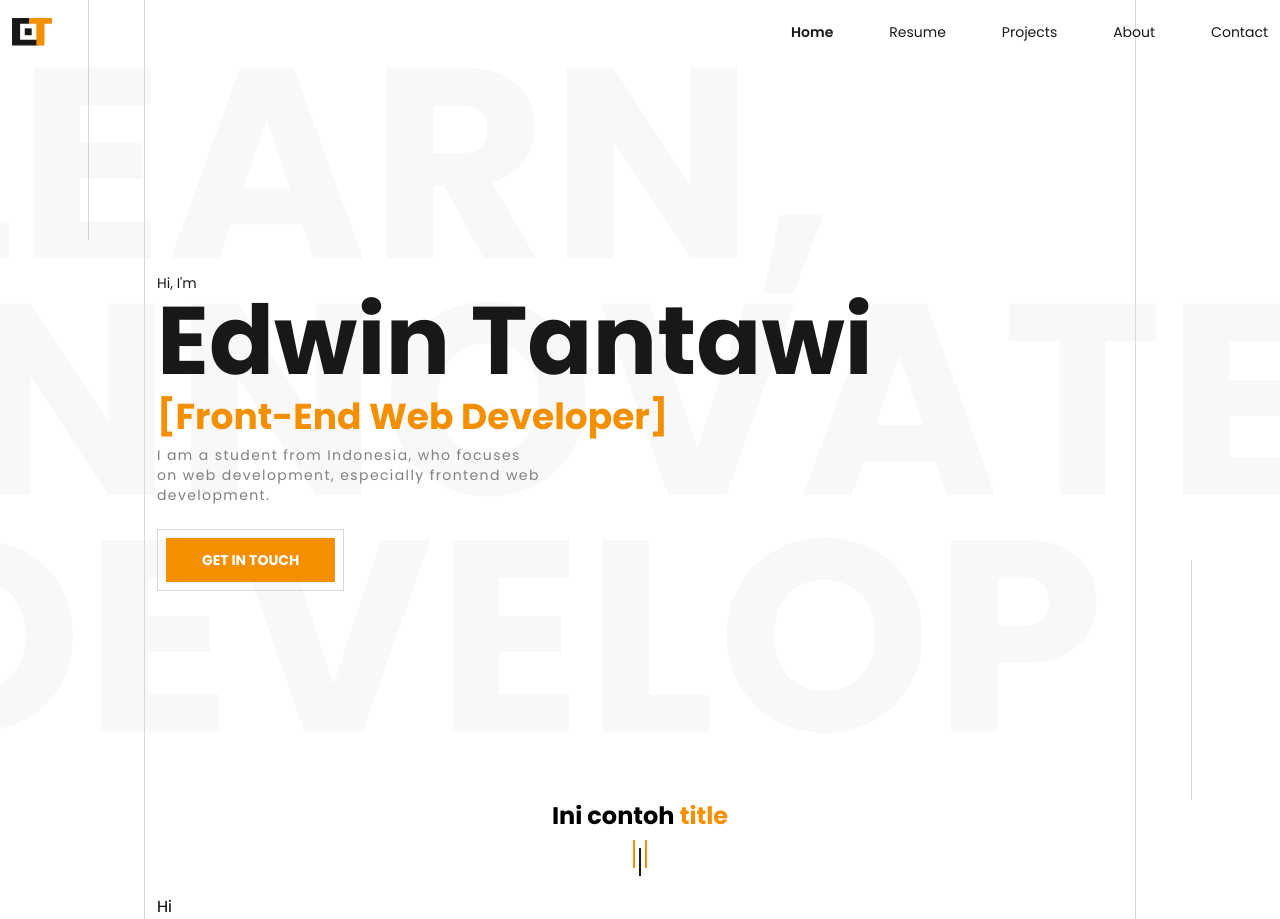
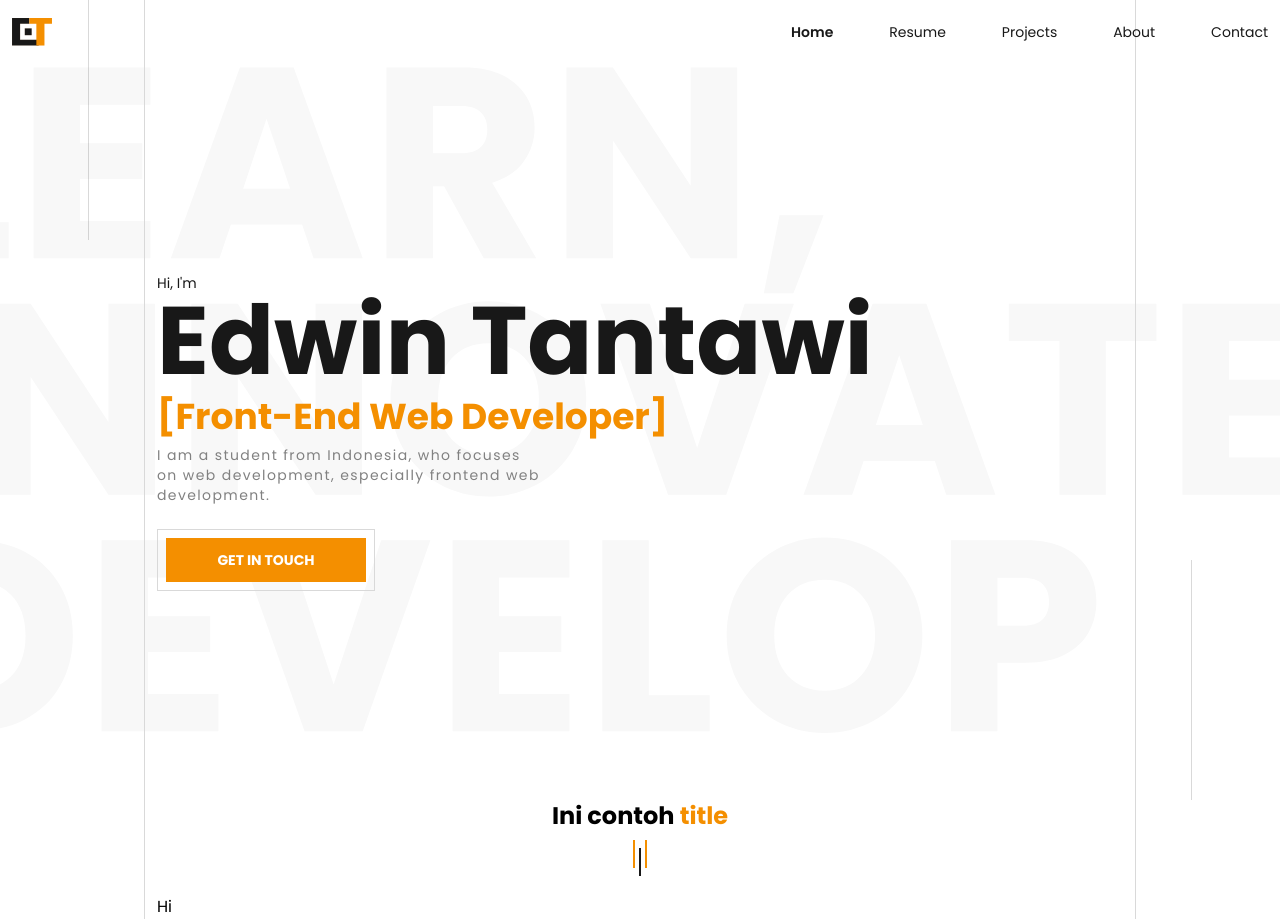
Before and after one commit to edwintantawi/portfolio-website, a Next.js app: page / in a window 1280 px wide. Built offline with nearby package versions, Linux system fonts and the light colour scheme.

Commit message:
use AppButton

```diff
--- a/components/AppHero.jsx
+++ b/components/AppHero.jsx
@@ -1,7 +1,7 @@
 import DATA from '../data/user.json';
-import Link from 'next/link';
 import AppContainer from '../components/AppContainer';
 import AppDecoration from './AppDecoration';
+import AppButton from './AppButton';
 
 const AppHero = () => {
   return (
@@ -22,13 +22,7 @@ const AppHero = () => {
           <p className="text-xs lg:text-sm text-gray max-w-sm tracking-widest mt-2">
             {DATA.description}
           </p>
-          <Link href="/contact">
-            <a className="inline-block w-max p-2 border border-light-gray mt-6">
-              <span className="text-xs lg:text-sm font-bold text-white inline-block py-3 px-9  bg-orange">
-                GET IN TOUCH
-              </span>
-            </a>
-          </Link>
+          <AppButton title="GET IN TOUCH" href="/contact" />
         </div>
       </AppContainer>
     </header>
```
